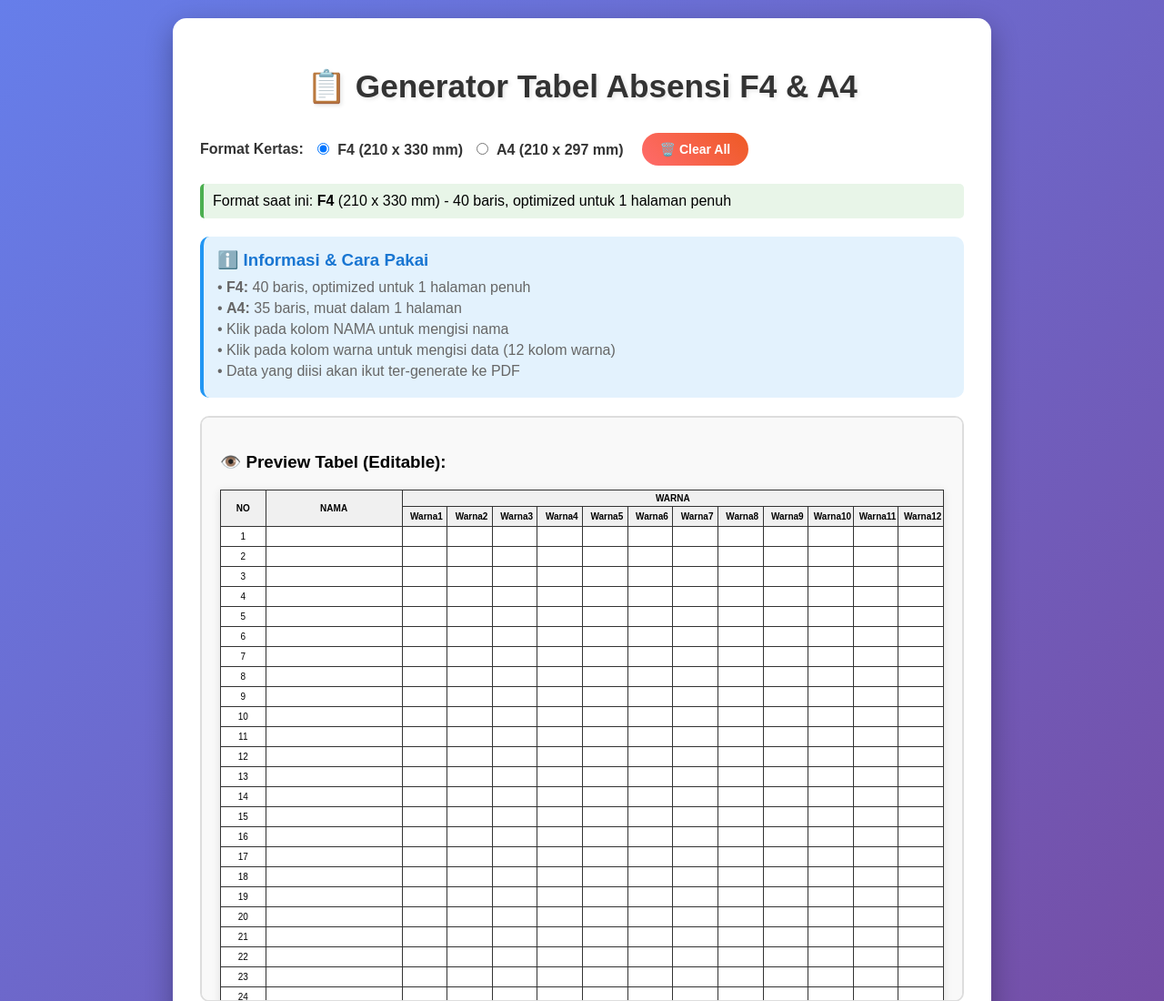
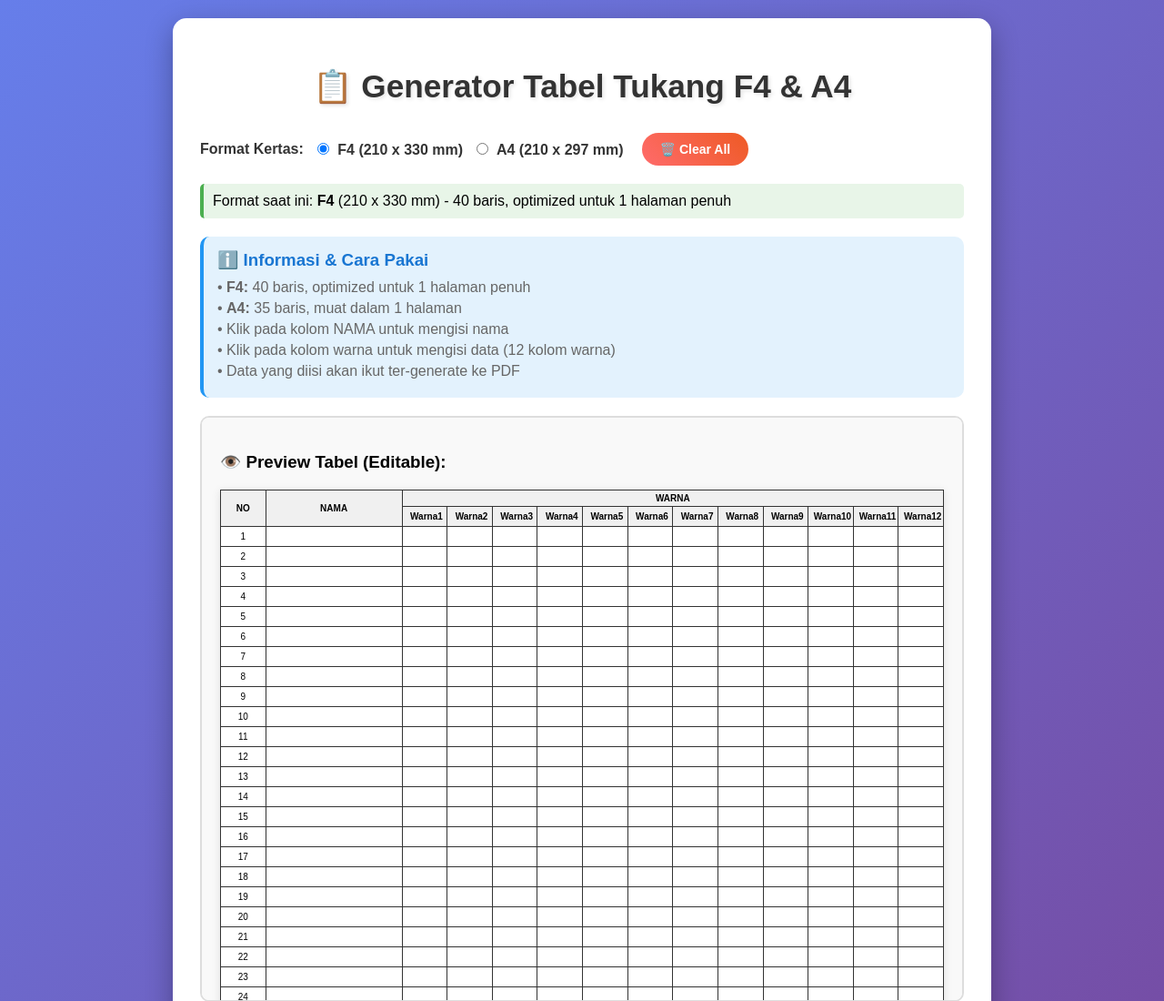
Before and after one commit to hobysampingan/invoce, a plain HTML site: page tukangg.html in a window 1280 px wide. Shown: the top 1100 px of the page at 91% size. Drawn offline with nearby package versions, Linux system fonts and the light colour scheme.

Commit message:
Update tukangg.html

```diff
--- a/tukangg.html
+++ b/tukangg.html
@@ -191,7 +191,7 @@
 </head>
 <body>
     <div class="container">
-        <h1>📋 Generator Tabel Absensi F4 & A4</h1>
+        <h1>📋 Generator Tabel Tukang F4 & A4</h1>
 
         <div class="controls">
             <div class="format-selector">
```
